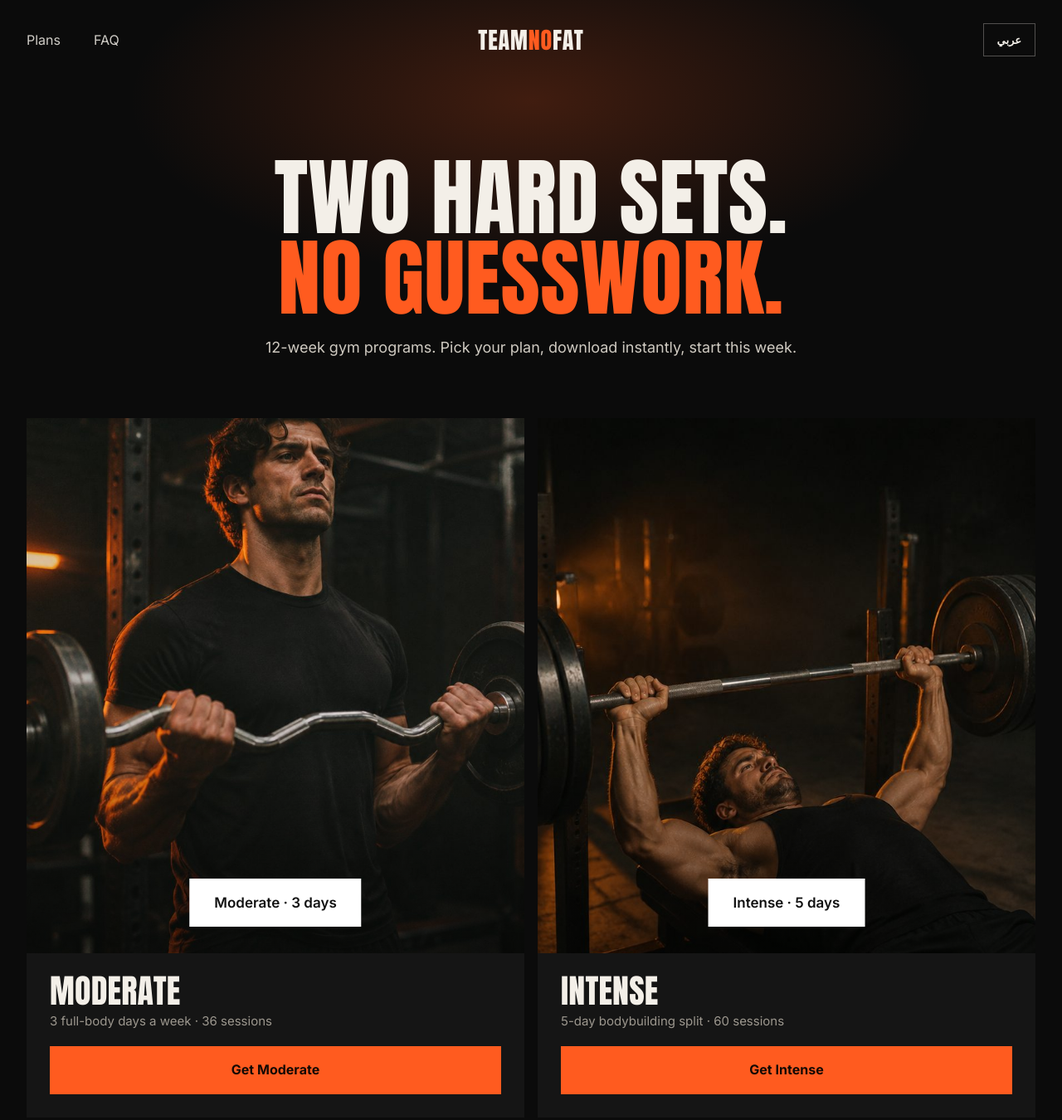
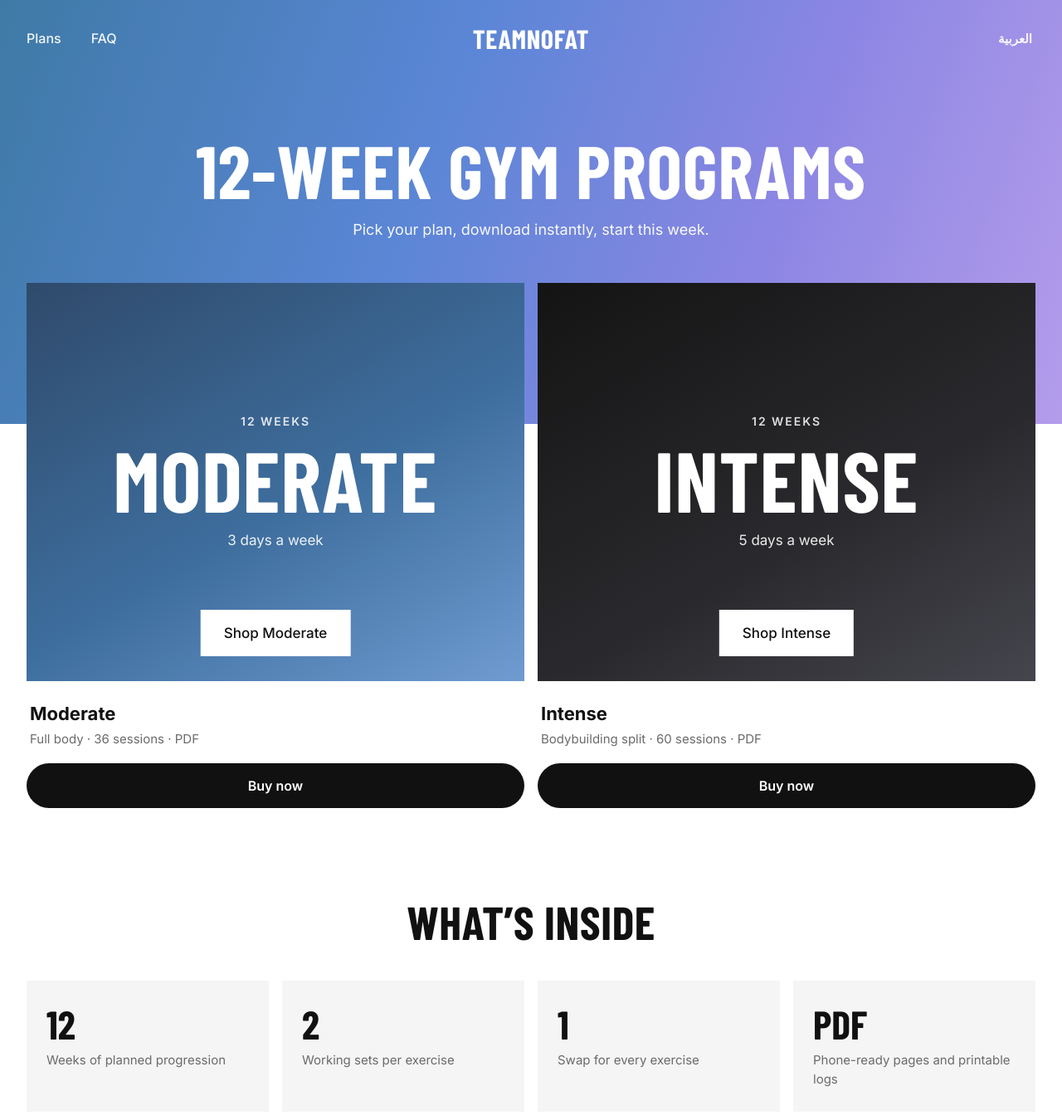
Before and after one commit to Marwanwahaibi/teamnofat, a plain HTML site: page index.html in a window 1280 px wide. Shown: the top 1350 px of the page at 83% size. Drawn offline with nearby package versions, Linux system fonts and the light colour scheme; a web font is replaced by a local one.

Commit message:
Update index.html

```diff
--- a/index.html
+++ b/index.html
@@ -6,157 +6,142 @@
 <title>TeamNoFat — 12-Week Gym Programs</title>
 <meta name="description" content="Two 12-week gym programs. Pick Moderate (3 days) or Intense (5 days) and download instantly.">
 <meta property="og:title" content="TeamNoFat — 12-Week Gym Programs">
-<meta property="og:description" content="Two hard sets. No guesswork. Pick your plan and download instantly.">
-<meta property="og:image" content="assets/og.jpg">
-<meta name="theme-color" content="#0B0B0B">
+<meta property="og:description" content="Pick your plan, download instantly, start this week.">
+<meta name="theme-color" content="#5B7FD6">
 <link rel="icon" href="assets/favicon.svg" type="image/svg+xml">
 <link rel="preconnect" href="https://fonts.googleapis.com"><link rel="preconnect" href="https://fonts.gstatic.com" crossorigin>
-<link href="https://fonts.googleapis.com/css2?family=Cairo:wght@400;600;700;900&display=swap" rel="stylesheet">
+<link href="https://fonts.googleapis.com/css2?family=Barlow+Condensed:wght@700;800&family=Inter:wght@400;500;600;700&family=IBM+Plex+Sans+Arabic:wght@400;500;600;700&display=swap" rel="stylesheet">
 <style>
-@font-face{font-family:Anton;src:url(assets/fonts/anton.woff2) format("woff2");font-display:swap}
-@font-face{font-family:Inter;font-weight:400;src:url(assets/fonts/inter-400.woff2) format("woff2");font-display:swap}
-@font-face{font-family:Inter;font-weight:600;src:url(assets/fonts/inter-600.woff2) format("woff2");font-display:swap}
-@font-face{font-family:Inter;font-weight:700;src:url(assets/fonts/inter-700.woff2) format("woff2");font-display:swap}
-:root{--ink:#0B0B0B;--card:#151515;--line:#262524;--bone:#F3EFE8;--mute:#9C978E;--acc:#FF5B1F}
+:root{--ink:#111;--soft:#6B6B6B;--line:#E6E6E6;--bg:#fff;--grey:#F5F5F5}
 *{box-sizing:border-box;margin:0;padding:0}
 html{scroll-behavior:smooth}
-body{background:var(--ink);color:var(--bone);font-family:Inter,system-ui,sans-serif;line-height:1.55;-webkit-font-smoothing:antialiased}
+body{background:var(--bg);color:var(--ink);font-family:Inter,system-ui,sans-serif;line-height:1.55;-webkit-font-smoothing:antialiased}
 a{color:inherit;text-decoration:none}
-img{display:block;width:100%}
 .wrap{max-width:1320px;margin:0 auto;padding:0 32px}
-.logo{font-family:Anton;font-size:28px;letter-spacing:.03em;line-height:1;direction:ltr;display:inline-block}
-.logo b{font-weight:400;color:var(--acc)}
-.d{font-family:Anton;font-weight:400;text-transform:uppercase;letter-spacing:.005em;line-height:.95}
+.h{font-family:"Barlow Condensed",Inter,sans-serif;font-weight:800;text-transform:uppercase;line-height:.95;letter-spacing:.01em}
+.logo{font-family:"Barlow Condensed",sans-serif;font-weight:800;font-size:32px;letter-spacing:.02em;line-height:1;direction:ltr;display:inline-block}
 
-/* nav */
-nav{position:absolute;top:0;left:0;right:0;z-index:10}
-nav .wrap{display:grid;grid-template-columns:1fr auto 1fr;align-items:center;height:96px}
-nav .l{display:flex;gap:40px;font-size:16px}
-nav .l a{opacity:.85}nav .l a:hover{opacity:1}
-nav .r{display:flex;justify-content:flex-end;gap:12px;align-items:center}
-.lang{background:none;border:1px solid rgba(243,239,232,.3);color:var(--bone);height:40px;padding:0 16px;font:600 13px Inter,sans-serif;cursor:pointer}
-.lang:hover{border-color:var(--bone)}
-
-/* hero */
-.hero{position:relative;text-align:center;padding:190px 0 72px;overflow:hidden}
-.hero:before{content:"";position:absolute;inset:-20% -10% 10%;background:radial-gradient(45% 55% at 50% 40%,rgba(255,91,31,.22),transparent 70%);pointer-events:none}
-.hero .wrap{position:relative}
-.hero h1{font-size:clamp(54px,8vw,116px)}
-.hero h1 span{display:block;color:var(--acc)}
-.hero p{font-size:18px;color:#CFCAC1;margin-top:20px}
+/* top gradient */
+.top{background:linear-gradient(110deg,#3E7AA6 0%,#5B86D6 40%,#8B86E3 70%,#B49CEB 100%);color:#fff;position:relative}
+nav .wrap{display:grid;grid-template-columns:1fr auto 1fr;align-items:center;height:92px}
+nav .l{display:flex;gap:36px;font-size:16px;font-weight:500}
+nav .l a{opacity:.92}nav .l a:hover{opacity:1}
+nav .r{display:flex;justify-content:flex-end}
+.lang{background:none;border:0;color:#fff;font:600 15px Inter,sans-serif;cursor:pointer;padding:8px 4px;opacity:.92}
+.lang:hover{opacity:1;text-decoration:underline;text-underline-offset:4px}
+.hero{text-align:center;padding:70px 0 220px}
+.hero h1{font-size:clamp(52px,7vw,96px)}
+.hero p{font-size:18px;margin-top:16px;opacity:.95}
 
 /* plans */
-.plans{display:grid;grid-template-columns:1fr 1fr;gap:16px}
-.plan{background:var(--card);display:flex;flex-direction:column}
-.plan .ph{position:relative;aspect-ratio:4/4.3;overflow:hidden}
-.plan .ph img{height:100%;object-fit:cover;transition:transform .6s ease}
-.plan:hover .ph img{transform:scale(1.03)}
-.plan .ph:after{content:"";position:absolute;inset:0;background:linear-gradient(180deg,rgba(0,0,0,0) 55%,rgba(0,0,0,.45))}
-.plan .lbl{position:absolute;z-index:2;left:50%;bottom:32px;transform:translateX(-50%);background:#fff;color:#111;font-weight:600;font-size:17px;padding:16px 30px;white-space:nowrap}
-.plan .info{padding:26px 28px 28px;display:flex;flex-direction:column;gap:18px}
-.plan .row{display:flex;justify-content:space-between;align-items:flex-end;gap:16px}
-.plan h2{font-size:40px}
-.plan .meta{color:var(--mute);font-size:15px;margin-top:6px}
-.price{font-family:Anton;font-size:36px;line-height:1;white-space:nowrap}
+.plans{display:grid;grid-template-columns:1fr 1fr;gap:16px;margin-top:-170px;position:relative}
+.tile{position:relative;aspect-ratio:4/3.2;display:flex;flex-direction:column;align-items:center;justify-content:center;text-align:center;color:#fff;overflow:hidden}
+.tile.m{background:linear-gradient(150deg,#2F4A6B 0%,#3E6E9E 55%,#6F9BD1 100%)}
+.tile.i{background:linear-gradient(150deg,#141414 0%,#2A2A2E 60%,#45454D 100%)}
+.tile .k{font-size:14px;font-weight:600;letter-spacing:.14em;text-transform:uppercase;opacity:.85}
+.tile .n{font-size:clamp(64px,8vw,120px);margin-top:10px}
+.tile .s{font-size:17px;margin-top:12px;opacity:.9}
+.tile .lbl{position:absolute;bottom:30px;left:50%;transform:translateX(-50%);background:#fff;color:#111;font-weight:500;font-size:17px;padding:15px 28px;white-space:nowrap;transition:background .15s}
+.tile:hover .lbl{background:#F0F0F0}
+.info{padding:22px 4px 0;display:flex;justify-content:space-between;align-items:center;gap:16px}
+.info h2{font-size:22px;font-weight:700}
+.info .meta{color:var(--soft);font-size:15px;margin-top:2px}
+.price{font-size:20px;font-weight:700;white-space:nowrap}
 .price:empty{display:none}
-.buy{display:flex;align-items:center;justify-content:center;height:58px;background:var(--acc);color:#140A05;font-weight:700;font-size:16px;transition:background .15s}
-.buy:hover{background:#FF7443}
+.buy{display:flex;align-items:center;justify-content:center;height:54px;margin-top:18px;background:#111;color:#fff;font-weight:600;font-size:16px;border-radius:999px;transition:background .15s}
+.buy:hover{background:#333}
 
 /* inside */
-.inside{padding:110px 0 30px}
-.inside h3{font-size:clamp(34px,4vw,52px);text-align:center}
+.sec{padding:110px 0 0}
+.sec h3{font-size:clamp(38px,4.4vw,56px);text-align:center}
 .grid4{display:grid;grid-template-columns:repeat(4,1fr);gap:16px;margin-top:44px}
-.grid4 div{border-top:2px solid var(--acc);padding-top:20px}
-.grid4 b{font-family:Anton;font-weight:400;font-size:44px;line-height:1;display:block}
-.grid4 span{display:block;color:#CFCAC1;font-size:15px;margin-top:10px;max-width:240px}
+.grid4 div{background:var(--grey);padding:28px 24px}
+.grid4 b{font-family:"Barlow Condensed",sans-serif;font-weight:800;font-size:48px;line-height:1;display:block}
+.grid4 span{display:block;color:var(--soft);font-size:15px;margin-top:8px}
 
 /* faq */
-.faq{padding:100px 0 110px}
-.faq h3{font-size:clamp(34px,4vw,52px);text-align:center}
-.qs{max-width:820px;margin:40px auto 0}
+.qs{max-width:820px;margin:36px auto 0}
 .qs details{border-bottom:1px solid var(--line)}
 .qs summary{list-style:none;cursor:pointer;display:flex;justify-content:space-between;gap:20px;padding:22px 0;font-size:17px;font-weight:600}
 .qs summary::-webkit-details-marker{display:none}
-.qs summary:after{content:"+";color:var(--acc);font-size:22px;line-height:1;transition:transform .2s}
+.qs summary:after{content:"+";font-size:24px;font-weight:400;line-height:1;transition:transform .2s}
 .qs details[open] summary:after{transform:rotate(45deg)}
-.qs p{color:#B9B4AB;padding:0 0 22px;font-size:15.5px}
+.qs p{color:var(--soft);padding:0 0 22px;font-size:15.5px}
 
-footer{border-top:1px solid var(--line);padding:32px 0}
+footer{margin-top:110px;background:var(--grey);padding:36px 0}
 footer .wrap{display:flex;justify-content:space-between;align-items:center;gap:16px;flex-wrap:wrap}
-footer .logo{font-size:22px}
-footer p{color:#6E6A63;font-size:13px}
+footer .logo{font-size:26px}
+footer p{color:var(--soft);font-size:13px}
 
 /* arabic */
-html[lang=ar] body{font-family:Cairo,system-ui,sans-serif}
-html[lang=ar] .d{font-family:Cairo,sans-serif;font-weight:900;line-height:1.15}
-html[lang=ar] .hero h1{font-size:clamp(44px,6.4vw,92px)}
-html[lang=ar] .lang,html[lang=ar] .plan .lbl,html[lang=ar] .buy{font-family:Cairo,sans-serif}
-html[lang=ar] .grid4 b{font-family:Anton}
+html[lang=ar] body,html[lang=ar] .lang{font-family:"IBM Plex Sans Arabic",Inter,sans-serif}
+html[lang=ar] .h:not(.logo):not(.n){font-family:"IBM Plex Sans Arabic",sans-serif;font-weight:700;line-height:1.2}
+html[lang=ar] .tile .n{font-family:"IBM Plex Sans Arabic",sans-serif;font-weight:700;line-height:1.1}
+html[lang=ar] .tile .k{letter-spacing:0}
 
 @media (max-width:860px){
   .wrap{padding:0 18px}
-  nav .wrap{grid-template-columns:1fr auto;height:76px}
+  nav .wrap{grid-template-columns:1fr auto;height:72px}
   nav .l{display:none}
-  nav .logo{font-size:24px}
-  .hero{padding:140px 0 48px}
+  .logo{font-size:28px}
+  .hero{padding:48px 0 150px}
   .hero p{font-size:16px}
-  .plans{grid-template-columns:1fr}
-  .plan .lbl{bottom:22px;font-size:16px;padding:14px 24px}
-  .plan h2{font-size:34px}
-  .grid4{grid-template-columns:1fr 1fr;gap:28px 16px}
-  .inside{padding:80px 0 10px}
-  .faq{padding:80px 0}
-  html[lang=ar] .hero h1{font-size:clamp(38px,10vw,52px)}
+  .plans{grid-template-columns:1fr;gap:40px;margin-top:-110px}
+  .tile{aspect-ratio:1/.92}
+  .tile .lbl{bottom:22px;font-size:16px;padding:13px 22px}
+  .grid4{grid-template-columns:1fr 1fr;gap:12px}
+  .grid4 div{padding:22px 18px}
+  .sec{padding-top:80px}
+  footer{margin-top:80px}
 }
 </style>
 </head>
 <body>
 
+<div class="top">
   <nav><div class="wrap">
     <div class="l"><a href="#plans">Plans</a><a href="#faq">FAQ</a></div>
-  <a href="#" class="logo" aria-label="TeamNoFat">TEAM<b>NO</b>FAT</a>
-  <div class="r"><button class="lang" id="lang" type="button">عربي</button></div>
+    <a href="#" class="logo">TEAMNOFAT</a>
+    <div class="r"><button class="lang" id="lang" type="button">العربية</button></div>
   </div></nav>
-
   <header class="hero"><div class="wrap">
-  <h1 class="d">Two hard sets.<span>No guesswork.</span></h1>
-  <p>12-week gym programs. Pick your plan, download instantly, start this week.</p>
+    <h1 class="h">12-week gym programs</h1>
+    <p>Pick your plan, download instantly, start this week.</p>
   </div></header>
+</div>
 
 <main>
-<section class="wrap" id="plans">
-  <div class="plans">
-    <article class="plan">
-      <a class="ph" data-buy="moderate" href="#" target="_blank" rel="noopener">
-        <img src="assets/img/curl.jpg" alt="Athlete doing an EZ-bar curl" style="object-position:50% 35%">
-        <span class="lbl">Moderate · 3 days</span>
+<section class="wrap plans" id="plans">
+  <article>
+    <a class="tile m" data-buy="moderate" href="#" target="_blank" rel="noopener">
+      <span class="k">12 weeks</span>
+      <span class="n h">Moderate</span>
+      <span class="s">3 days a week</span>
+      <span class="lbl">Shop Moderate</span>
     </a>
     <div class="info">
-        <div class="row">
-          <div><h2 class="d">Moderate</h2><div class="meta">3 full-body days a week · 36 sessions</div></div>
+      <div><h2>Moderate</h2><div class="meta">Full body · 36 sessions · PDF</div></div>
       <div class="price" data-price="moderate"></div>
     </div>
-        <a class="buy" data-buy="moderate" href="#" target="_blank" rel="noopener">Get Moderate</a>
-      </div>
+    <a class="buy" data-buy="moderate" href="#" target="_blank" rel="noopener">Buy now</a>
   </article>
-    <article class="plan">
-      <a class="ph" data-buy="intense" href="#" target="_blank" rel="noopener">
-        <img src="assets/img/bench.jpg" alt="Athlete doing a barbell bench press" style="object-position:50% 72%">
-        <span class="lbl">Intense · 5 days</span>
+  <article>
+    <a class="tile i" data-buy="intense" href="#" target="_blank" rel="noopener">
+      <span class="k">12 weeks</span>
+      <span class="n h">Intense</span>
+      <span class="s">5 days a week</span>
+      <span class="lbl">Shop Intense</span>
     </a>
     <div class="info">
-        <div class="row">
-          <div><h2 class="d">Intense</h2><div class="meta">5-day bodybuilding split · 60 sessions</div></div>
+      <div><h2>Intense</h2><div class="meta">Bodybuilding split · 60 sessions · PDF</div></div>
       <div class="price" data-price="intense"></div>
     </div>
-        <a class="buy" data-buy="intense" href="#" target="_blank" rel="noopener">Get Intense</a>
-      </div>
+    <a class="buy" data-buy="intense" href="#" target="_blank" rel="noopener">Buy now</a>
   </article>
-  </div>
 </section>
 
-<section class="inside"><div class="wrap">
-  <h3 class="d">What’s inside</h3>
+<section class="sec"><div class="wrap">
+  <h3 class="h">What’s inside</h3>
   <div class="grid4">
     <div><b>12</b><span>Weeks of planned progression</span></div>
     <div><b>2</b><span>Working sets per exercise</span></div>
@@ -165,8 +150,8 @@ html[lang=ar] .grid4 b{font-family:Anton}
   </div>
 </div></section>
 
-<section class="faq" id="faq"><div class="wrap">
-  <h3 class="d">Questions</h3>
+<section class="sec" id="faq"><div class="wrap">
+  <h3 class="h">Questions</h3>
   <div class="qs">
     <details><summary>Which plan should I start with?</summary><p>If you train three days a week or you’re still building your base, start with Moderate. If you already train consistently and can commit to five days, go Intense.</p></details>
     <details><summary>What equipment do I need?</summary><p>A standard commercial gym. Every exercise has a listed swap in case your gym doesn’t have the machine.</p></details>
@@ -178,7 +163,7 @@ html[lang=ar] .grid4 b{font-family:Anton}
 </main>
 
 <footer><div class="wrap">
-  <span class="logo">TEAM<b>NO</b>FAT</span>
+  <span class="logo">TEAMNOFAT</span>
   <p>© 2026 TeamNoFat. Digital products for personal use only. Not medical advice.</p>
 </div></footer>
 
@@ -196,12 +181,12 @@ document.querySelectorAll('[data-price]').forEach(el => { el.textContent = STORE
 
 /* ---------- Language switch (EN / AR) ---------- */
 const AR = {
-"Plans":"الخطط","FAQ":"الأسئلة","Two hard sets.":"مجموعتين قويتين.","No guesswork.":"بدون تخمين.",
-"12-week gym programs. Pick your plan, download instantly, start this week.":"برامج جيم لمدة 12 أسبوع. اختر خطتك، حمّلها فوراً، وابدأ هالأسبوع.",
-"Moderate · 3 days":"متوسط · 3 أيام","Intense · 5 days":"مكثف · 5 أيام","Moderate":"متوسط","Intense":"مكثف",
-"3 full-body days a week · 36 sessions":"3 أيام فل بودي في الأسبوع · 36 حصة",
-"5-day bodybuilding split · 60 sessions":"تقسيمة بناء أجسام 5 أيام · 60 حصة",
-"Get Moderate":"احصل على المتوسط","Get Intense":"احصل على المكثف","What’s inside":"إيش داخل الخطة",
+"Plans":"الخطط","FAQ":"الأسئلة","12-week gym programs":"برامج جيم لمدة 12 أسبوع",
+"Pick your plan, download instantly, start this week.":"اختر خطتك، حمّلها فوراً، وابدأ هالأسبوع.",
+"12 weeks":"12 أسبوع","Moderate":"متوسط","Intense":"مكثف","3 days a week":"3 أيام في الأسبوع","5 days a week":"5 أيام في الأسبوع",
+"Shop Moderate":"تسوّق المتوسط","Shop Intense":"تسوّق المكثف",
+"Full body · 36 sessions · PDF":"فل بودي · 36 حصة · PDF","Bodybuilding split · 60 sessions · PDF":"تقسيمة بناء أجسام · 60 حصة · PDF",
+"Buy now":"اشترِ الآن","What’s inside":"إيش داخل الخطة",
 "Weeks of planned progression":"أسبوع من التقدم المخطط","Working sets per exercise":"مجموعات أساسية لكل تمرين",
 "Swap for every exercise":"بديل لكل تمرين","Phone-ready pages and printable logs":"صفحات بمقاس الجوال وسجلات للطباعة",
 "Questions":"الأسئلة","Which plan should I start with?":"بأي خطة أبدأ؟",
@@ -214,21 +199,18 @@ const AR = {
 "Yes. The plan is built on effort targets, so every lifter chooses loads that fit their own strength.":"نعم. الخطة مبنية على أهداف جهد، فكل شخص يختار أوزان تناسب قوته.",
 "I have an injury. Is this for me?":"عندي إصابة، يناسبني؟",
 "The programs are for healthy adults. If you have an injury or a medical condition, speak with a qualified clinician before starting.":"البرامج للبالغين الأصحاء. إذا عندك إصابة أو حالة صحية، استشر مختص قبل ما تبدأ.",
-"© 2026 TeamNoFat. Digital products for personal use only. Not medical advice.":"© 2026 TeamNoFat. منتجات رقمية للاستخدام الشخصي فقط. ليست نصيحة طبية.",
-"Athlete doing an EZ-bar curl":"متمرن يسوي تمرين بايسبس بالبار","Athlete doing a barbell bench press":"متمرن يسوي بنش بريس"
+"© 2026 TeamNoFat. Digital products for personal use only. Not medical advice.":"© 2026 TeamNoFat. منتجات رقمية للاستخدام الشخصي فقط. ليست نصيحة طبية."
 };
 const META = {en:{t:document.title,d:document.querySelector('meta[name=description]').content},
   ar:{t:"TeamNoFat — برامج جيم لمدة 12 أسبوع",d:"برنامجين جيم لمدة 12 أسبوع. اختر المتوسط (3 أيام) أو المكثف (5 أيام) وحمّل فوراً."}};
 const nodes=[];
 (function(){const w=document.createTreeWalker(document.body,NodeFilter.SHOW_TEXT,{acceptNode:n=>{const t=n.parentNode.nodeName;if(t==='SCRIPT'||t==='STYLE')return NodeFilter.FILTER_REJECT;return AR[n.nodeValue.trim()]?NodeFilter.FILTER_ACCEPT:NodeFilter.FILTER_SKIP;}});let n;while((n=w.nextNode()))nodes.push({n,en:n.nodeValue,k:n.nodeValue.trim()});})();
-const alts=[...document.querySelectorAll('img[alt]')].filter(i=>AR[i.alt]).map(i=>({i,en:i.alt}));
 let LANG='en';
 function setLang(l){
   LANG=l; document.documentElement.lang=l; document.documentElement.dir=l==='ar'?'rtl':'ltr';
   nodes.forEach(o=>o.n.nodeValue=l==='ar'?o.en.replace(o.k,AR[o.k]):o.en);
-  alts.forEach(o=>o.i.alt=l==='ar'?AR[o.en]:o.en);
   document.title=META[l].t; document.querySelector('meta[name=description]').content=META[l].d;
-  const b=document.getElementById('lang'); b.textContent=l==='ar'?'EN':'عربي';
+  document.getElementById('lang').textContent=l==='ar'?'English':'العربية';
   try{localStorage.setItem('tnf-lang',l)}catch(e){}
 }
 document.getElementById('lang').addEventListener('click',()=>setLang(LANG==='ar'?'en':'ar'));
```
Lines whose indentation alone changed are shown as unchanged.
